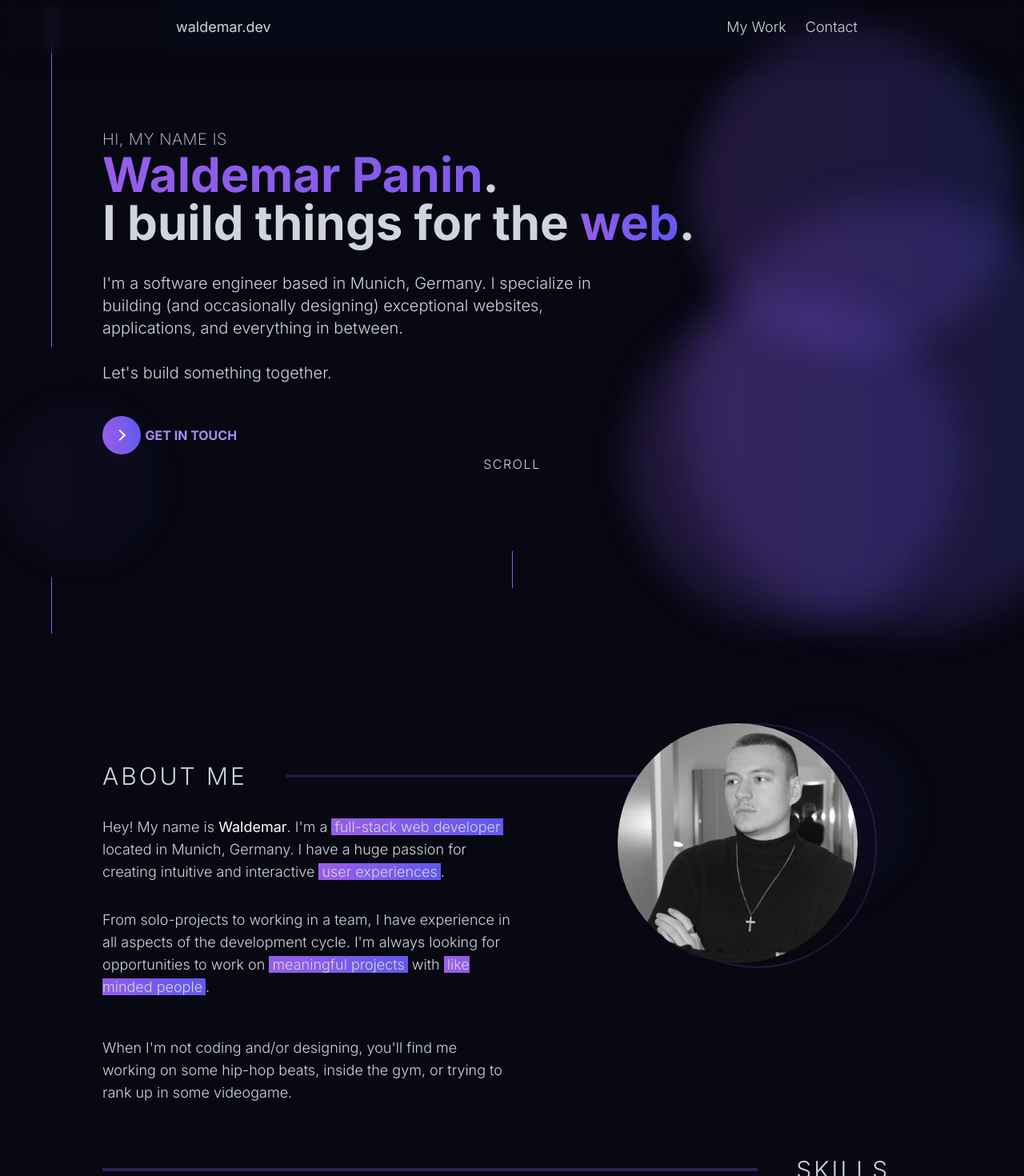
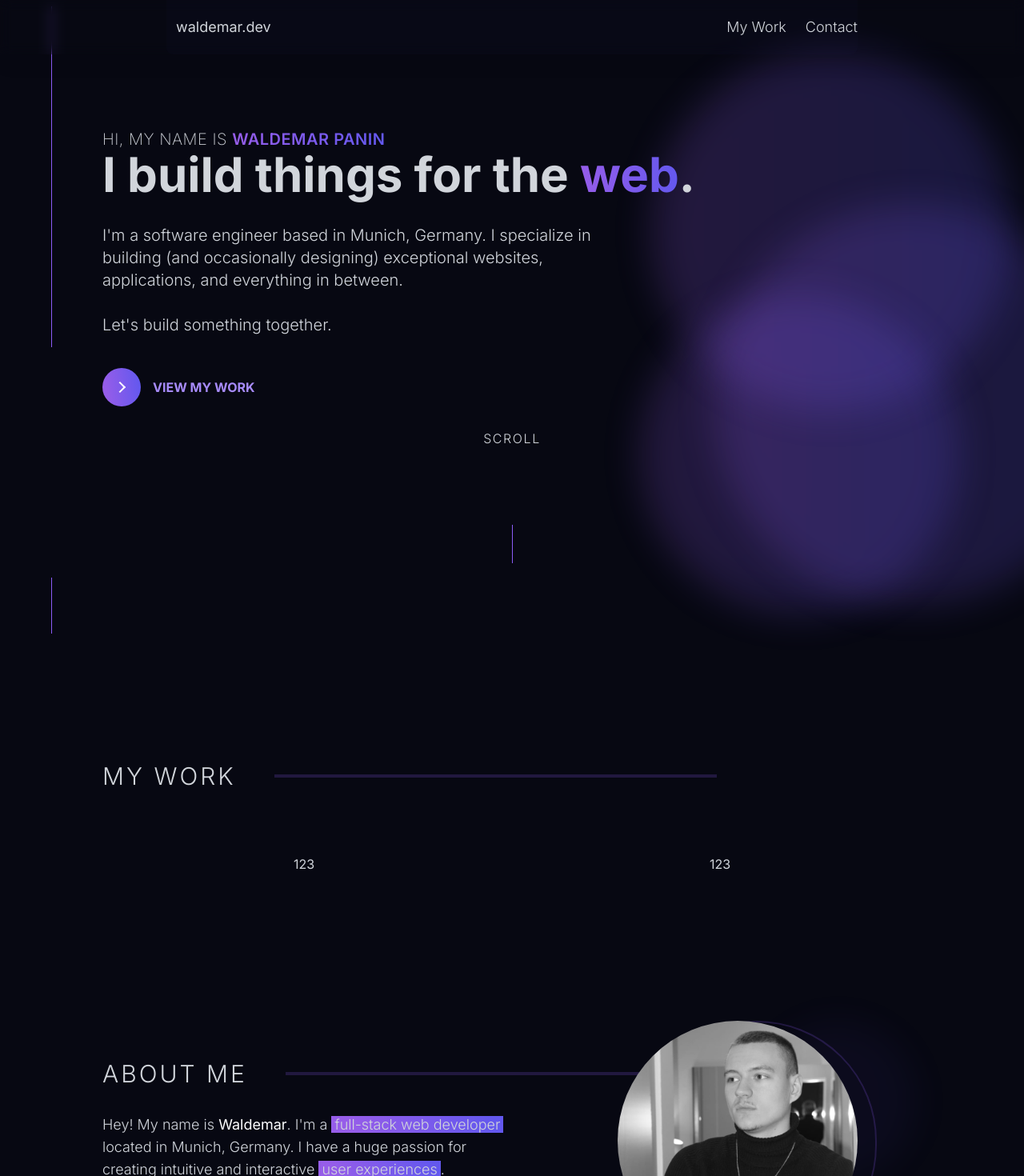
Before and after one commit to walde-dev/walde-portfolio, a Next.js app: page / in a window 1280 px wide. Shown: the top 1470 px of the page at 80% size. Built offline with nearby package versions, Linux system fonts and the light colour scheme.

Commit message:
remove moving bg, add mywork section

```diff
--- a/src/components/Sidebar.tsx
+++ b/src/components/Sidebar.tsx
@@ -4,7 +4,6 @@ import { BackgroundGlow } from "../pages";
 export default function Sidebar() {
   return (
     <div className="fixed left-0 hidden h-full w-full max-w-[128px] flex-col justify-end py-2 md:flex">
-      <BackgroundGlow className="gradient animation-delay-2000 bottom-24 h-[200px] w-[200px] rounded-full opacity-5" />
       <div className="flex h-full flex-col items-center justify-center">
         <div className="mx-auto mb-12 h-full border-l border-violet-500" />
         <div className="flex flex-col items-center justify-center gap-12">
--- a/src/pages/index.tsx
+++ b/src/pages/index.tsx
@@ -15,12 +15,12 @@ const Home: NextPage = () => {
             <BackgroundGlow className="gradient -right-12 top-52 h-[400px] w-[400px] rounded-full " />
             <BackgroundGlow className="gradient animation-delay-4000 -right-28 -top-24 h-[450px] w-[450px] rounded-full" />
             <span className="flex-nowrap text-xl font-extralight uppercase tracking-wide">
-              Hi, my name is
+              Hi, my name is{" "}
+              <span className="gradient bg-clip-text font-semibold text-transparent">
+                Waldemar Panin
+              </span>
             </span>
             <div className="">
-              <h1 className="gradient bg-clip-text text-4xl font-bold text-transparent sm:text-5xl md:text-6xl">
-                Waldemar Panin<span className="text-gray-300">.</span>
-              </h1>
               <h2 className="pb-6 text-5xl font-bold md:text-6xl">
                 I build things for the{" "}
                 <span className="gradient bg-clip-text text-transparent">
@@ -44,7 +44,7 @@ const Home: NextPage = () => {
                   href="mailto:info@waldemar.dev"
                   className="button-text text-violet-400"
                 >
-                  Get in touch
+                  View my work
                 </a>
               </button>
             </div>
@@ -66,6 +66,7 @@ const Home: NextPage = () => {
       </div>
 
       <div className="mt-[128px] flex flex-col gap-4">
+        <MyWork />
         <AboutMe />
         <Skillset />
       </div>
@@ -74,6 +75,36 @@ const Home: NextPage = () => {
 };
 
 export default Home;
+
+function MyWork() {
+  function Project({ title, href, image }: { title: string; href: string, image?: string }) {
+    return (
+      <div className="rounded-xl p-8 flex flex-col justify-center">123 </div>
+    );
+  }
+
+  return (
+    <div
+      id="aboutme"
+      className="relative flex flex-col justify-center md:scroll-m-20 mb-40"
+    >
+      <div className="relative rounded-xl pb-12 pt-6">
+        <Fade triggerOnce>
+          <div className="flex flex-row items-center md:w-3/4">
+            <span className="min-w-fit text-right text-xl font-light uppercase tracking-widest md:text-3xl">
+              My Work
+            </span>
+            <hr className="ml-12 w-4/5 border-2 border-violet-500/20" />
+          </div>
+        </Fade>
+      </div>
+      <div className="grid md:grid-cols-2 grid-cols-1 gap-4">
+        <Project title="Personal Portfolio" href="https://waldemar.dev" />
+        <Project title="Coinkit Webwallet" href="https://app.coinkit.de" />
+      </div>
+    </div>
+  );
+}
 
 function AboutMe() {
   return (
@@ -151,11 +182,13 @@ function Skillset() {
       <div className="relative flex flex-col items-center gap-4">
         <div className="relative flex h-20 w-20 flex-col items-center justify-center rounded-full ">
           <div className="gradient absolute -inset-0.5 rounded-full border blur-sm" />
-          <div className="bg-[hsl(235,44%,5%)] relative w-full h-full rounded-full flex justify-center items-center">
+          <div className="relative flex h-full w-full items-center justify-center rounded-full bg-[hsl(235,44%,5%)]">
             <Image src={icon} alt={name} width={40} height={40} />
           </div>
         </div>
-        <span className="text-lg font-light uppercase tracking-widest">{name}</span>
+        <span className="text-lg font-light uppercase tracking-widest">
+          {name}
+        </span>
       </div>
     );
   }
@@ -203,9 +236,5 @@ function Skillset() {
 }
 
 export function BackgroundGlow({ className }: { className?: string }) {
-  return (
-    <div
-      className={`absolute animate-wiggle opacity-20 blur-xl ${className}`}
-    />
-  );
+  return <div className={`absolute opacity-20 blur-xl ${className}`} />;
 }
--- a/src/styles/globals.css
+++ b/src/styles/globals.css
@@ -95,7 +95,7 @@ button {
   font-family: inherit;
 }
 button.learn-more {
-  width: 12rem;
+  width: 14rem;
   height: auto;
 }
 button.learn-more .circle {
```
